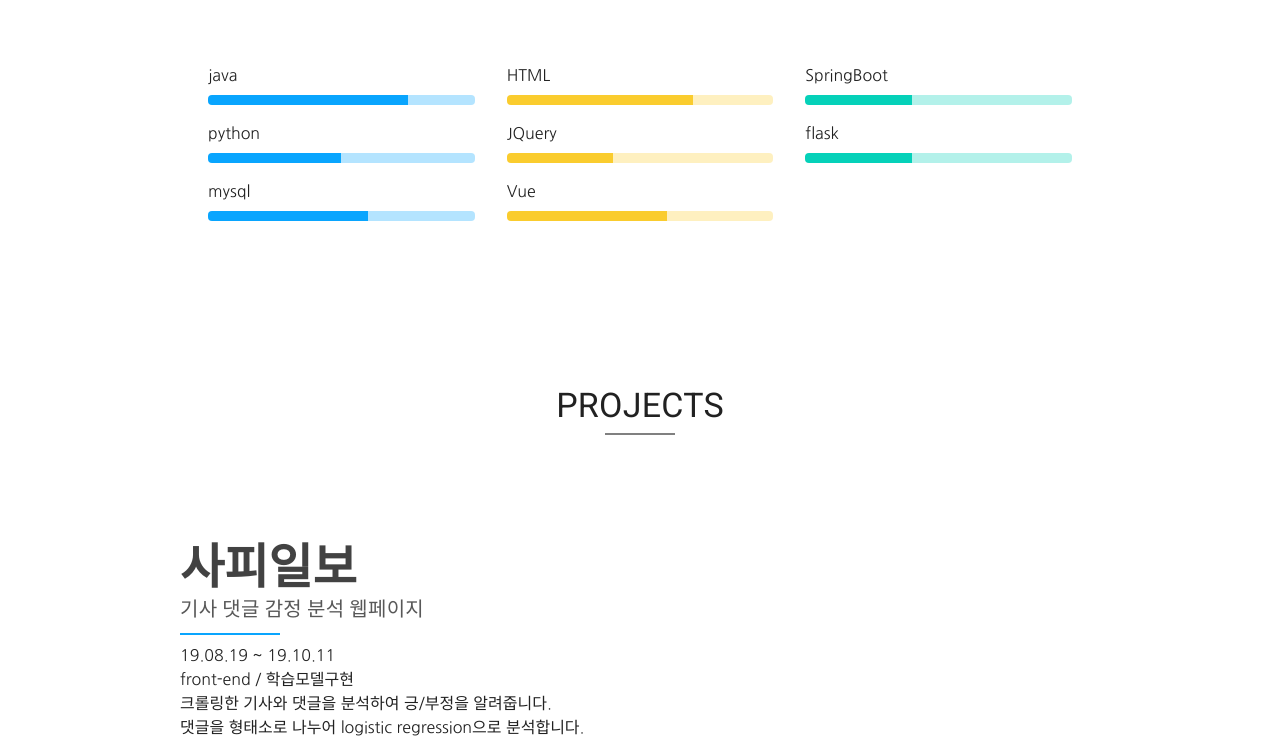
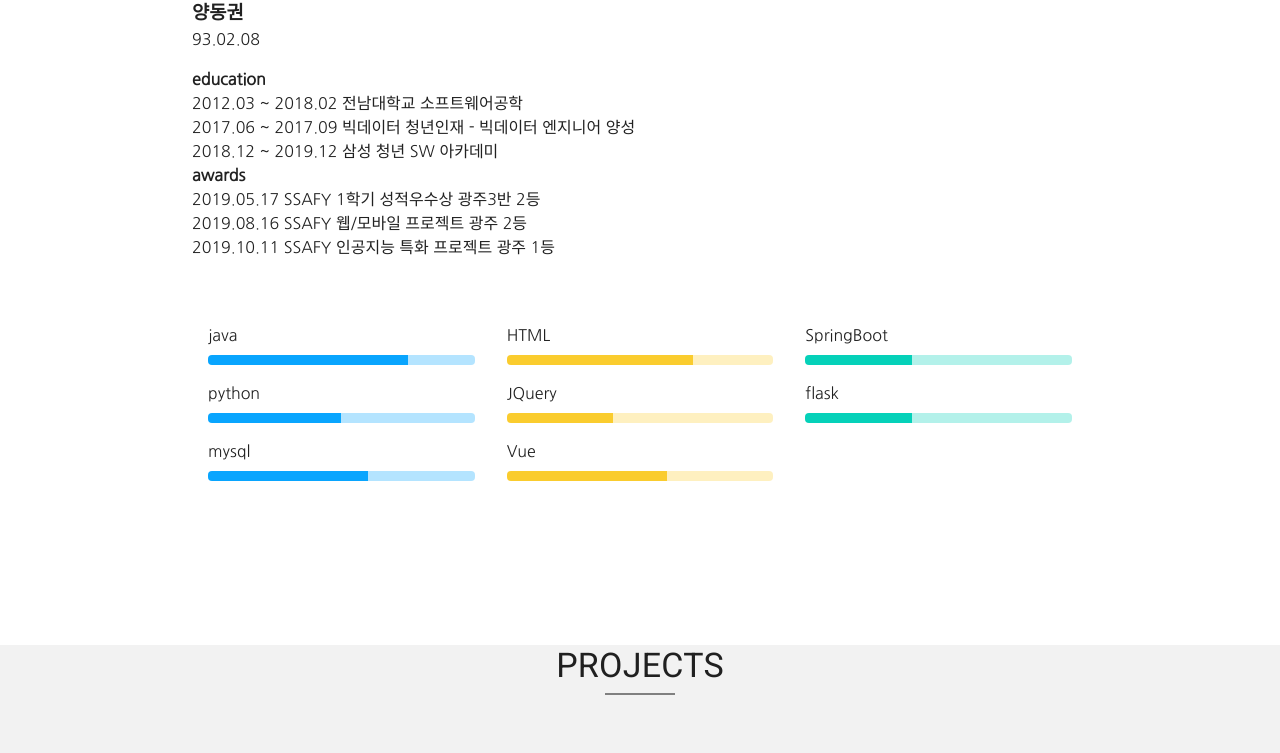
Before and after one commit to ydk7819/portfolio, a Vue app: page / in a window 1280 px wide. Shown: the part 739-1492 px from the top of the page. Built offline with nearby package versions, Linux system fonts and the light colour scheme.

Commit message:
add profile Image

```diff
--- a/src/components/PortFolio.vue
+++ b/src/components/PortFolio.vue
@@ -21,15 +21,31 @@
     <section>
       <v-layout column wrap class="my-12" align-center>
         <v-flex class="my-4">
-          <div>
           <h1 class="display-1 text-center my-5">
-              SKILLS
+            ABOUT
           </h1>
           <div class="row wrap justify-center">
             <hr class="title_line" />
           </div>
+        </v-flex>
+
+        <v-flex v-for="(item, i) in about" :key="i.id" content_width>
+          <h3>{{ item.name }}</h3>
+          <p>{{ item.birth }}</p>
+          <h4>education</h4>
+
+          <div v-for="(edu, j) in item.education" :key="j.id">
+            {{ edu.date }}
+            {{ edu.desc }}
+          </div>
+
+          <h4>awards</h4>
+          <div v-for="(award, j) in item.award" :key="j.id">
+            {{ award.date }}
+            {{ award.desc }}
           </div>
         </v-flex>
+
         <v-flex my-12 content_width row wrap justify-center>
           <v-flex xs12 sm4 px-4 v-for="(item, i) in skill" :key="i.id">
             <div class="my-4" v-for="(skill, j) in item.language" :key="j.id">
@@ -47,8 +63,9 @@
     </section>
 
     <!-- projects -->
-    <section id="repository">
-      <div id="project">
+    <section class="background_color">
+      <div id="repository">
+        <div id="project_title">
           <h1 class="display-1 text-center my-5">
             PROJECTS
           </h1>
@@ -118,6 +135,7 @@
             </v-layout>
           </v-flex>
         </v-layout>
+      </div>
     </section>
 
     <!-- contact -->
@@ -183,6 +201,22 @@
 export default {
   data() {
     return {
+      about: [
+        {
+          name: "양동권",
+          birth: "93.02.08",
+          education: [
+            { date: "2012.03 ~ 2018.02", desc: "전남대학교 소프트웨어공학" },
+            { date: "2017.06 ~ 2017.09", desc: "빅데이터 청년인재 - 빅데이터 엔지니어 양성" },
+            { date: "2018.12 ~ 2019.12", desc: "삼성 청년 SW 아카데미" }
+          ],
+          award: [
+            { date: "2019.05.17", desc: "SSAFY 1학기 성적우수상 광주3반 2등" },
+            { date: "2019.08.16", desc: "SSAFY 웹/모바일 프로젝트 광주 2등" },
+            { date: "2019.10.11", desc: "SSAFY 인공지능 특화 프로젝트 광주 1등"}
+          ]
+        }
+      ],
       skill: [
         {
           language: [
@@ -265,13 +299,16 @@ export default {
 };
 </script>
 <style>
-#project {
+#project_title {
   margin-top: 100px !important;
   margin-bottom: -200px !important;
 }
 #repository {
   width: 70%;
   margin: auto;
+}
+.background_color {
+  background-color: #F2F2F2;
 }
 .content_width {
   width: 70%;
```
Also changed, not shown: src/assets/profileImg.jpg (added). Lines whose indentation alone changed are shown as unchanged.
